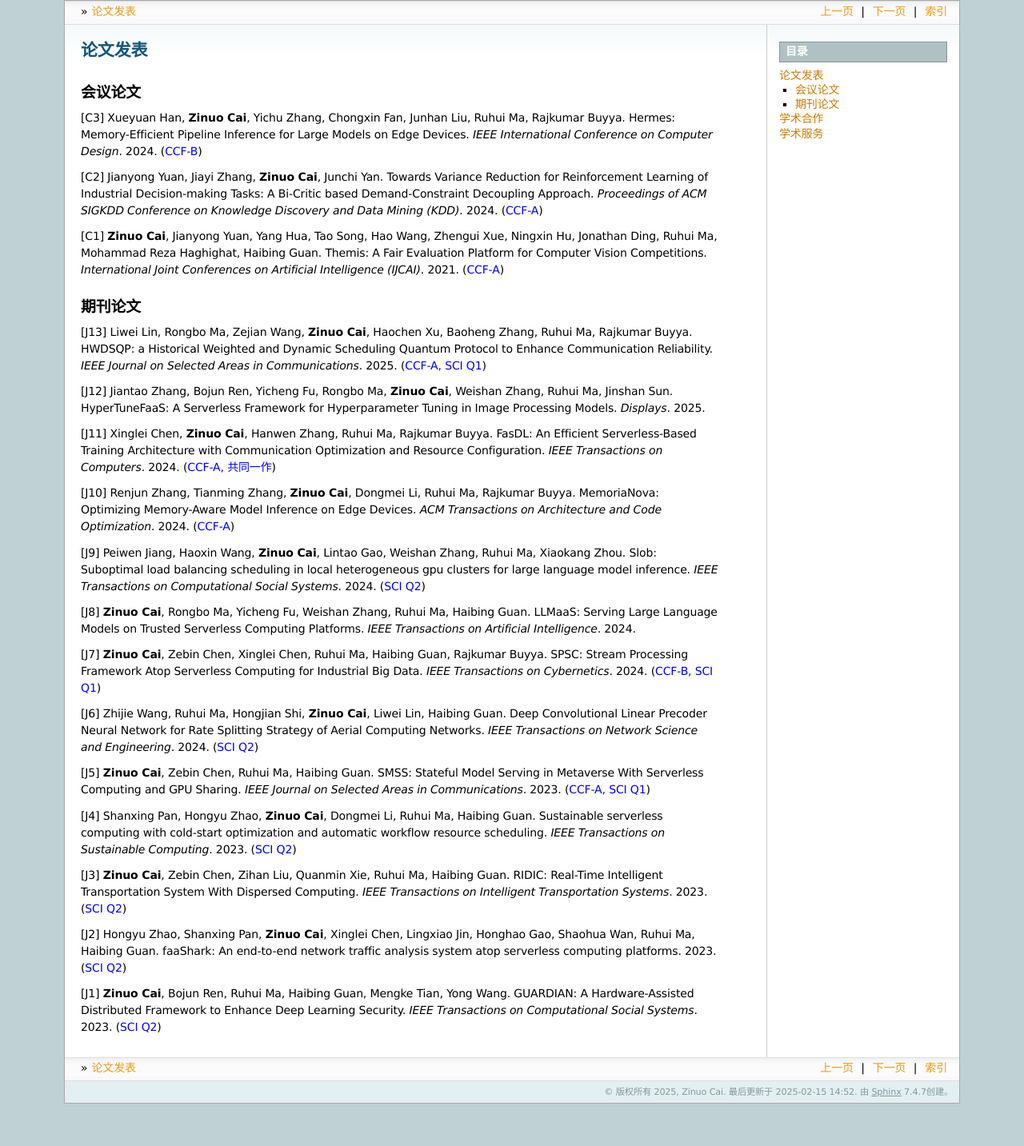
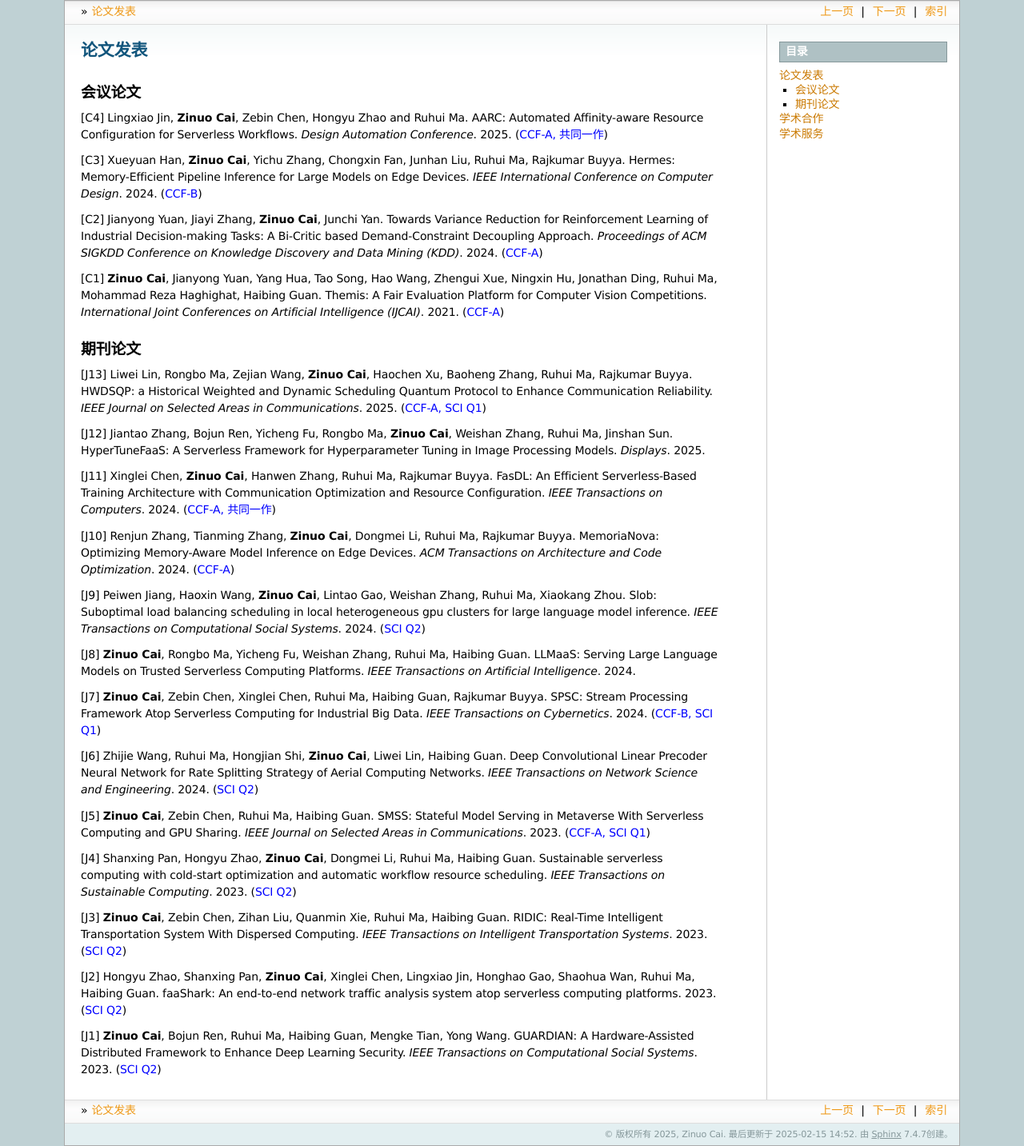
Before and after one commit to ZinuoCai/zinuocai.github.io, a Sphinx documentation site: the page built from source/paper.rst, in a window 1280 px wide. Shown: the whole page at 80% size. Built offline with Sphinx 7.4.7, drawn with Linux system fonts in a browser that asks for light colours; before the commit the page ends 1380 px from its top, so only the background shows below that.

Commit message:
Add DAC paper

```diff
--- a/source/paper.rst
+++ b/source/paper.rst
@@ -3,6 +3,8 @@
 
 会议论文
 ~~~~~~~~~~~~
+
+[C4] 	Lingxiao Jin, **Zinuo Cai**, Zebin Chen, Hongyu Zhao and Ruhui Ma. AARC: Automated Affinity-aware Resource Configuration for Serverless Workflows. *Design Automation Conference*. 2025. (:blue:`CCF-A, 共同一作`)
 
 [C3] Xueyuan Han, **Zinuo Cai**, Yichu Zhang, Chongxin Fan, Junhan Liu, Ruhui Ma, Rajkumar Buyya. Hermes: Memory-Efficient Pipeline Inference for Large Models on Edge Devices. *IEEE International Conference on Computer Design*. 2024. (:blue:`CCF-B`)
 
```
